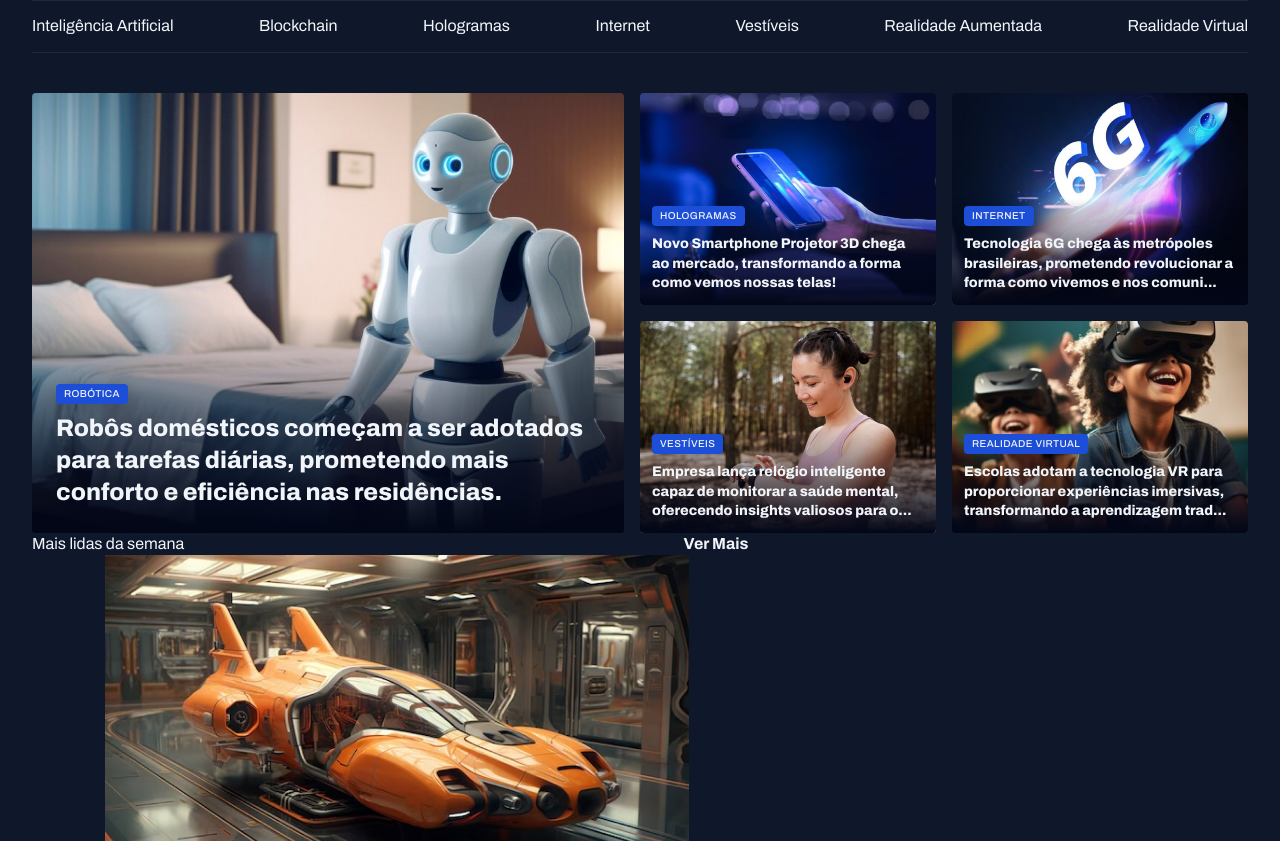
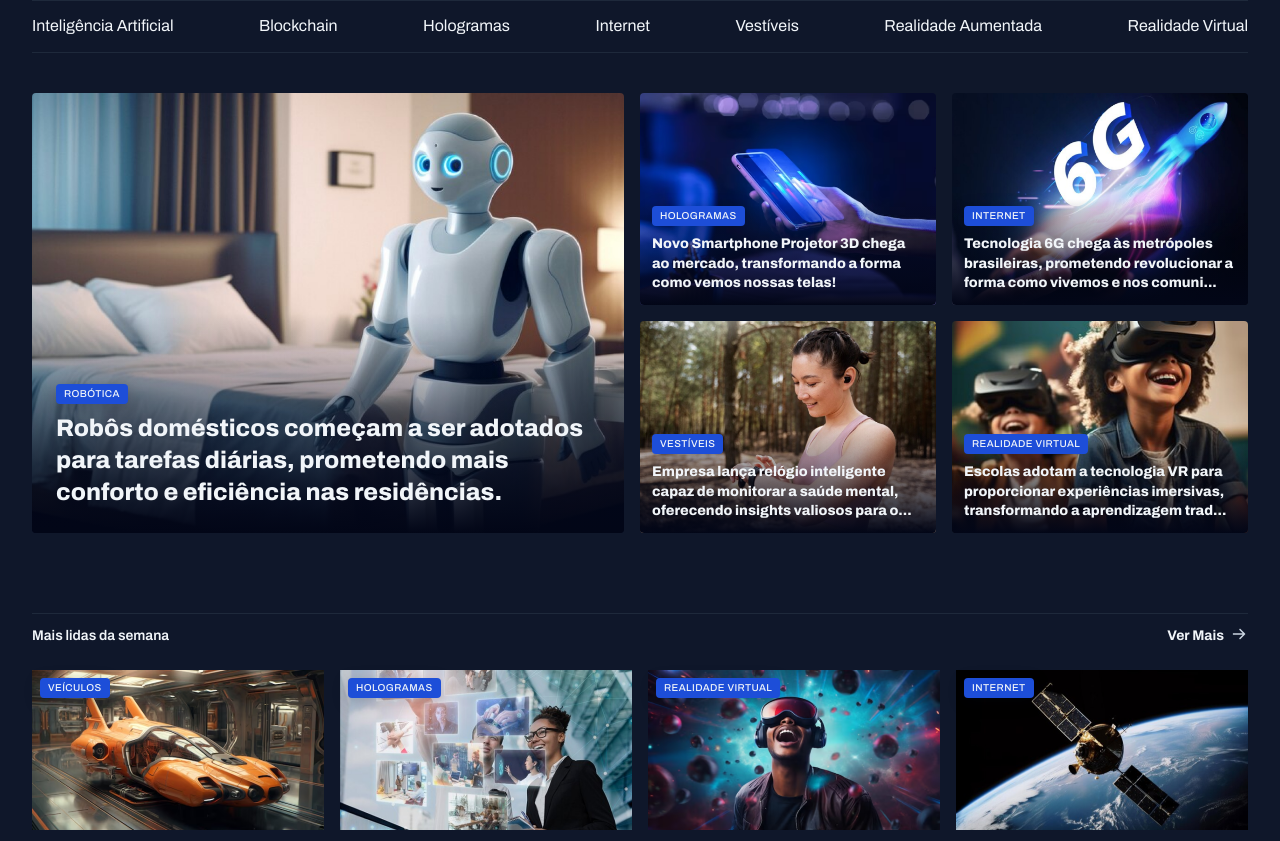
Before and after one commit to CoronelBark/Projeto-Rockeatseat---Site-de-Noticias, a plain HTML site: page index.html in a window 1280 px wide. Shown: the part 62-903 px from the top of the page. Drawn offline with Linux system fonts and the light colour scheme.

Commit message:
Weekly finaly

```diff
--- a/styles/global.css
+++ b/styles/global.css
@@ -51,6 +51,7 @@ img {
 
 main {
   margin-top: 40px;
+  gap: 80px;
 }
 
 .content-tag {
--- a/styles/sections.css
+++ b/styles/sections.css
@@ -1,3 +1,26 @@
+section header {
+  border-top: 1px solid var(--stroke-color);
+  padding-block: 12px 24px;
+  font: var(--text-span);
+
+  a {
+    justify-self: end;
+    align-items: center;
+    gap: 8px;
+
+    span {
+      background-image: url(../assets/icons/ArrowRight.svg);
+      background-repeat: no-repeat;
+      width: 16px;
+      height: 16px;
+    }
+
+    &:hover span {
+      background-image: url(../assets/icons/ArrowRight-hover.svg);
+    }
+  }
+}
+
 #featured {
   img {
     height: 100%;
@@ -36,3 +59,28 @@
     }
   }
 }
+
+#weekly {
+  &>div {
+    grid-template-columns: repeat(4, 292px);
+  }
+
+  img {
+    height: 160px;
+  }
+
+  figure {
+    position: relative;
+
+    .content-tag {
+      position: absolute;
+      top: 8px;
+      left: 8px;
+    }
+
+    p {
+      margin-top: 8px;
+      font-weight: 800;
+    }
+  }
+}
```
